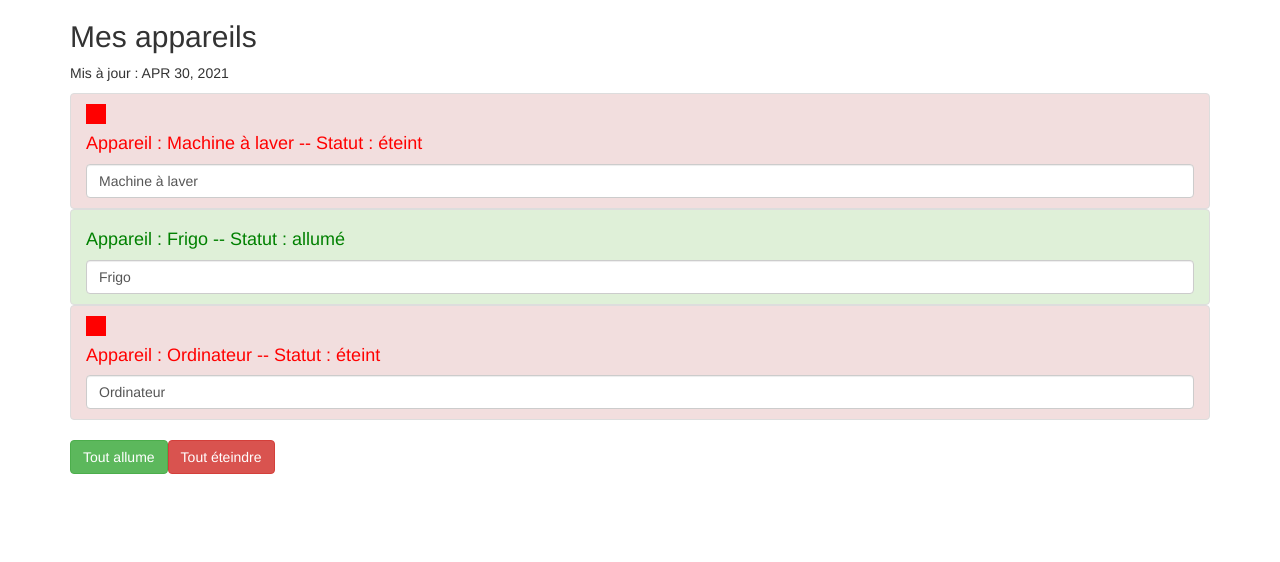
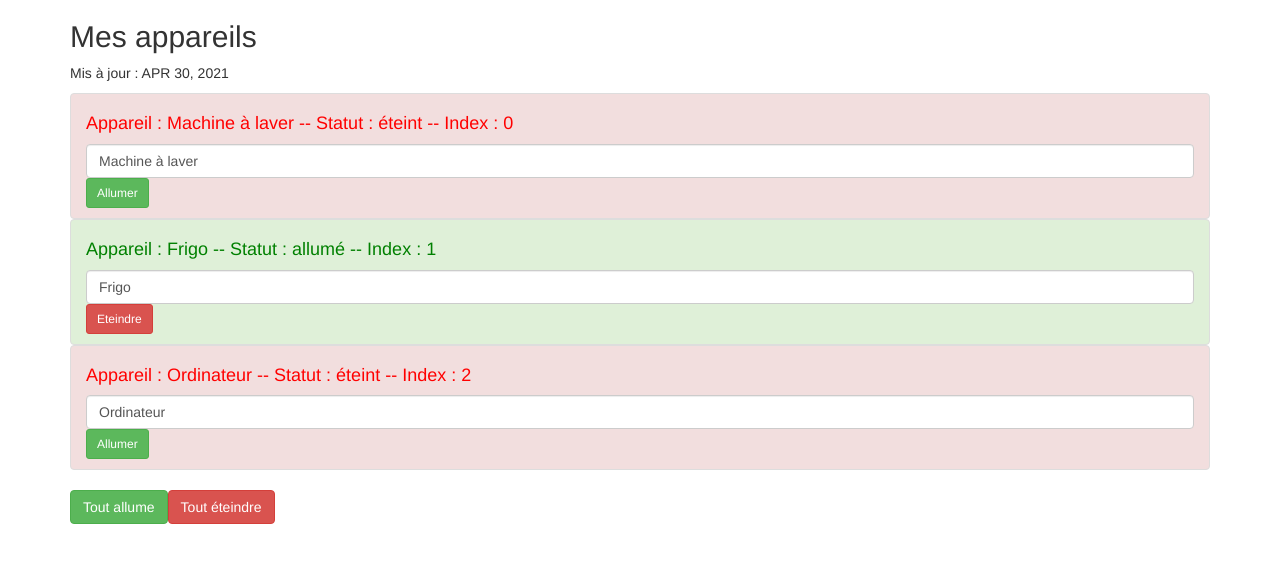
Before and after one commit to embelu/Premier_Projet_Angular, an Angular app: page / in a window 1280 px wide. Shown: the top 562 px of the page. Built offline with nearby package versions, Linux system fonts and the light colour scheme.

Commit message:
Récupération Index des appareils + Méthodes pour allumer et éteindre un seul appareil

```diff
--- a/src/app/app.component.html
+++ b/src/app/app.component.html
@@ -4,8 +4,8 @@
       <h2>Mes appareils</h2>
       <p>Mis à jour : {{ lastUpdate | async | date | uppercase }}</p>
       <ul class="list-group">
-        <app-appareil *ngFor="let appareil of appareils" [appareilName]="appareil.name"
-          [appareilStatus]="appareil.status">
+        <app-appareil *ngFor="let appareil of appareils; let i = index" [appareilName]="appareil.name"
+          [appareilStatus]="appareil.status" [appareilIndex]="i">
         </app-appareil>
       </ul>
       <button class="btn btn-success" [disabled]="!isAuth" (click)="onAllumer()">Tout allume</button>
--- a/src/app/appareil/appareil.component.html
+++ b/src/app/appareil/appareil.component.html
@@ -1,7 +1,12 @@
 <li [ngClass]="{'list-group-item': true,
 'list-group-item-success': appareilStatus === 'allumé',
 'list-group-item-danger': appareilStatus === 'éteint'}">
-  <div style="width:20px;height:20px;background-color:red;" *ngIf="appareilStatus === 'éteint'"></div>
-  <h4 [ngStyle]="{color: getColor()}">Appareil : {{ appareilName }} -- Statut : {{ getStatus() }}</h4>
+
+  <!--<div style="width:20px;height:20px;background-color:red;" *ngIf="appareilStatus === 'éteint'"></div>-->
+  <h4 [ngStyle]="{color: getColor()}">Appareil : {{ appareilName }} -- Statut : {{ getStatus() }} -- Index :
+    {{appareilIndex}}</h4>
   <input type="text" class="form-control" [(ngModel)]="appareilName">
+
+  <button class="btn btn-sm btn-success" *ngIf="appareilStatus === 'éteint'" (click)="onSwitch()">Allumer</button>
+  <button class="btn btn-sm btn-danger" *ngIf="appareilStatus === 'allumé'" (click)="onSwitch()">Eteindre</button>
 </li>
--- a/src/app/appareil/appareil.component.ts
+++ b/src/app/appareil/appareil.component.ts
@@ -1,4 +1,5 @@
 import { Component, Input, OnInit } from '@angular/core';
+import { AppareilService } from '../services/appareil.service';
 
 @Component({
   selector: 'app-appareil',
@@ -9,8 +10,9 @@ export class AppareilComponent implements OnInit {
 
   @Input() appareilName: string;
   @Input() appareilStatus: string;
+  @Input() appareilIndex: number;
 
-  constructor() { }
+  constructor(private appareilService: AppareilService) { }
 
   ngOnInit(): void {
   }
@@ -27,4 +29,11 @@ export class AppareilComponent implements OnInit {
     }
   }
 
+  onSwitch() {
+    if (this.appareilStatus === 'allumé') {
+      this.appareilService.switchOffOne(this.appareilIndex);
+    } else if (this.appareilStatus === 'éteint') {
+      this.appareilService.switchOnOne(this.appareilIndex);
+    }
+  }
 }
--- a/src/app/services/appareil.service.ts
+++ b/src/app/services/appareil.service.ts
@@ -27,4 +27,11 @@ export class AppareilService {
     console.log('Dans switchoffAll');
   }
 
+  switchOnOne(i: number) {
+    this.appareils[i].status = 'allumé';
+  }
+
+  switchOffOne(i: number) {
+    this.appareils[i].status = 'éteint';
+  }
 }
```
